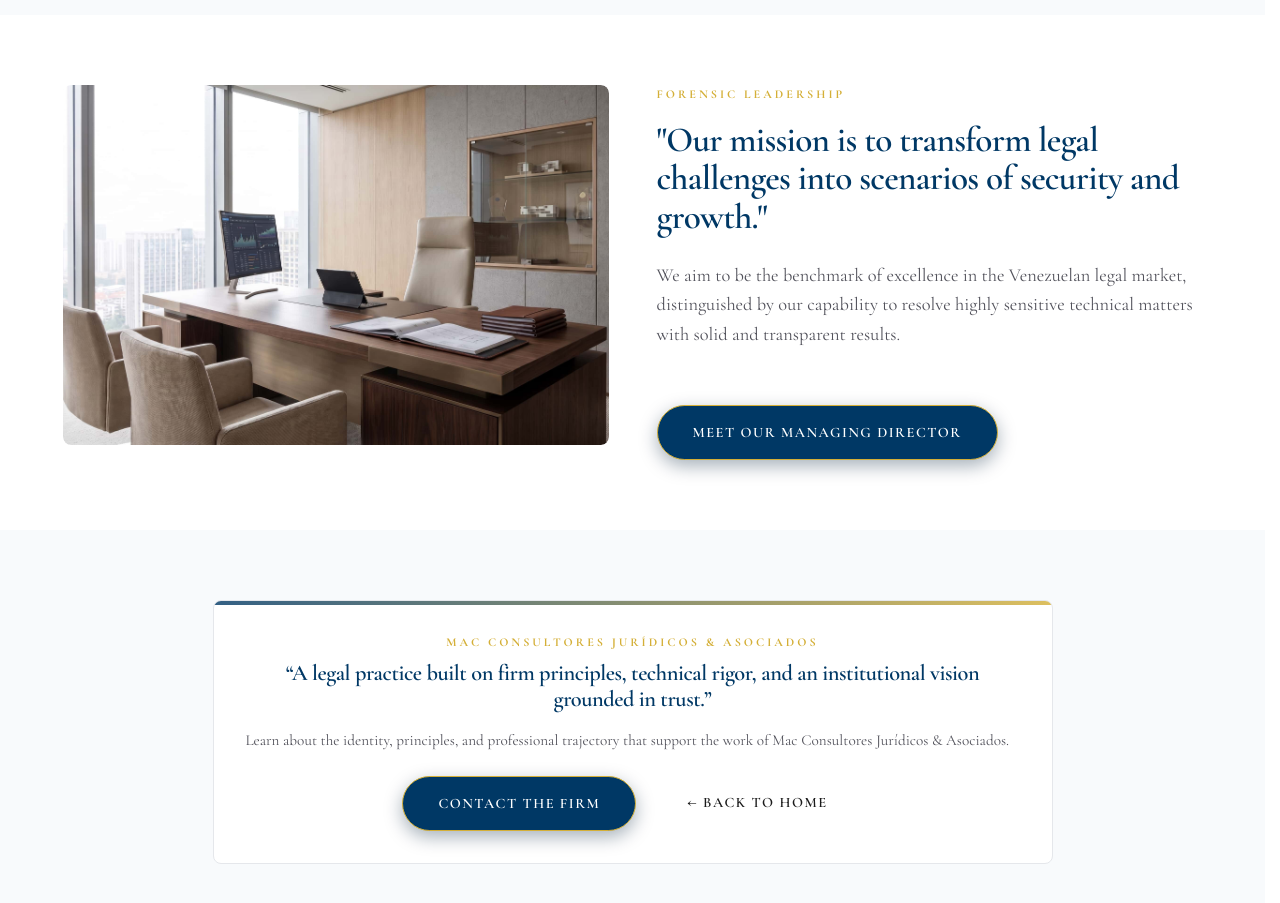
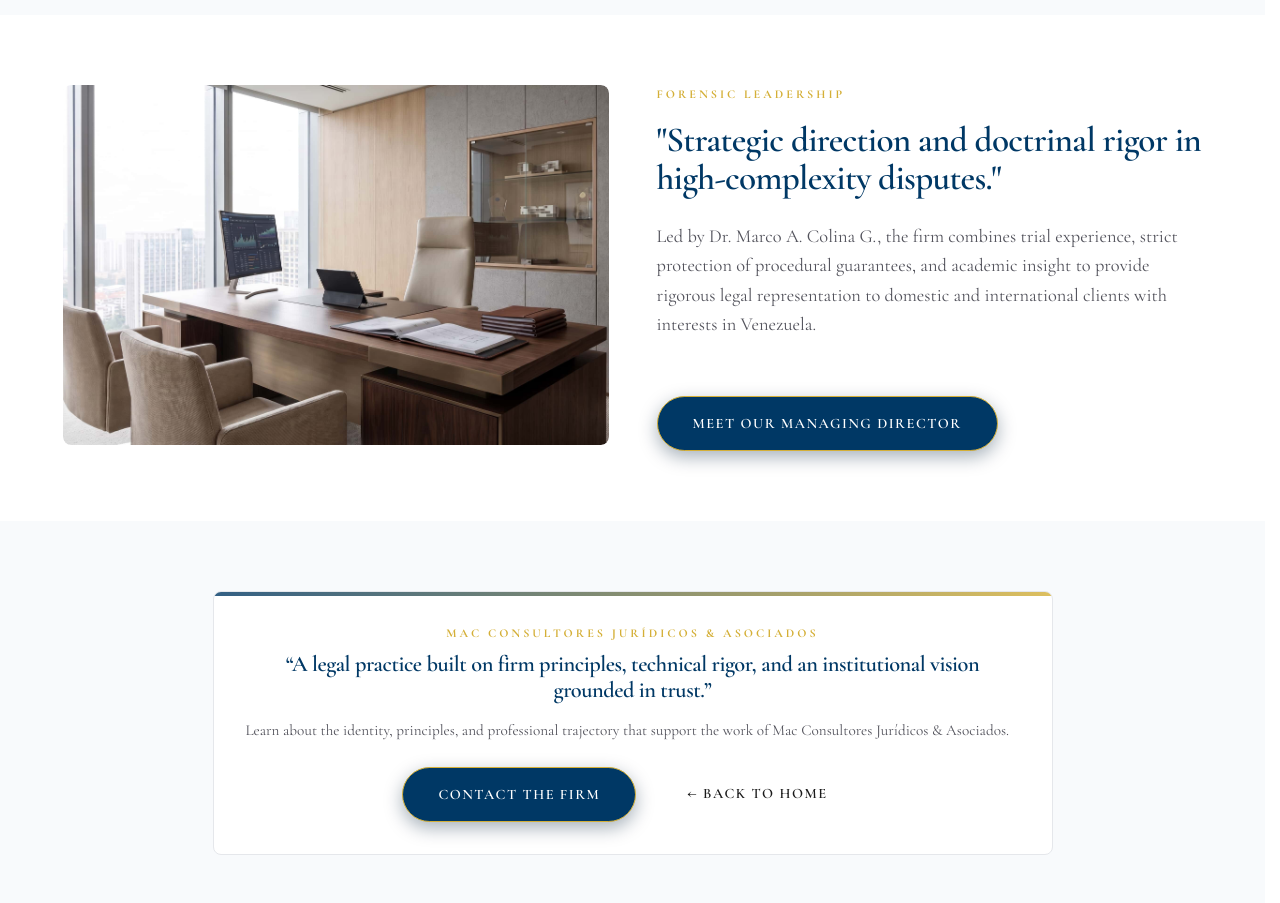
Before and after one commit to mcolina777-cpu/mac-consultores-site-clean, a Next.js app: page /en/about in a window 1280 px wide. Shown: the part 2520-3423 px from the top of the page. Built offline with nearby package versions, Linux system fonts and the light colour scheme.

Commit message:
editorial: finalize firm and homepage content

```diff
--- a/src/app/[locale]/about/page.tsx
+++ b/src/app/[locale]/about/page.tsx
@@ -222,10 +222,12 @@ export default async function QuienesSomos({ params }: { params: Promise<{ local
             <div className="vision-text">
               <span className="section-tag">{isEs ? "LIDERAZGO FORENSE" : "FORENSIC LEADERSHIP"}</span>
               <h2 className="serif heading-lg mb-1-5rem line-height-1-1">
-                {data?.mission?.quote || (isEs ? '“Nuestra misión es transformar desafíos legales en escenarios de seguridad y crecimiento.”' : '“Our mission is to transform legal challenges into security and growth.”')}
+                {data?.mission?.quote || (isEs ? '“Dirección estratégica y rigor dogmático en controversias de alta complejidad.”' : '“Strategic direction and doctrinal rigor in high-complexity disputes.”')}
               </h2>
               <p className="mb-2rem text-left max-w-100">
-                {data?.mission?.desc}
+                {data?.mission?.desc || (isEs
+                  ? 'Bajo la conducción del Dr. Marco A. Colina G., la firma articula experiencia forense, estricto control de las garantías procesales y criterio académico para brindar defensa técnica sólida a clientes nacionales e internacionales con intereses en Venezuela.'
+                  : 'Led by Dr. Marco A. Colina G., the firm combines trial experience, strict protection of procedural guarantees, and academic insight to provide rigorous legal representation to domestic and international clients with interests in Venezuela.')}
               </p>
               <Link
                 href={getRoute(locale, 'ourCeo')}
```
Also changed, not shown: src/i18n/en.json, src/i18n/es.json.
